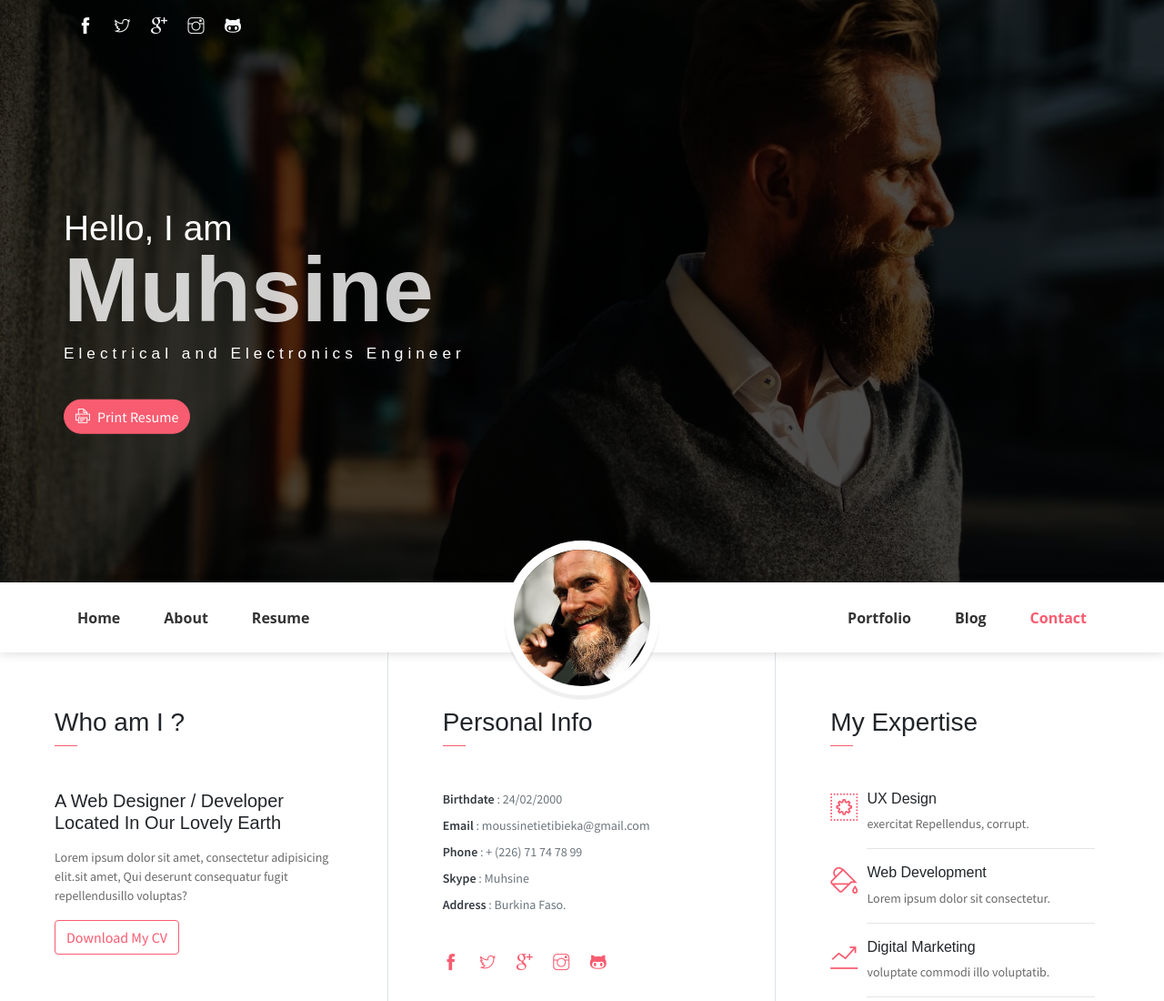
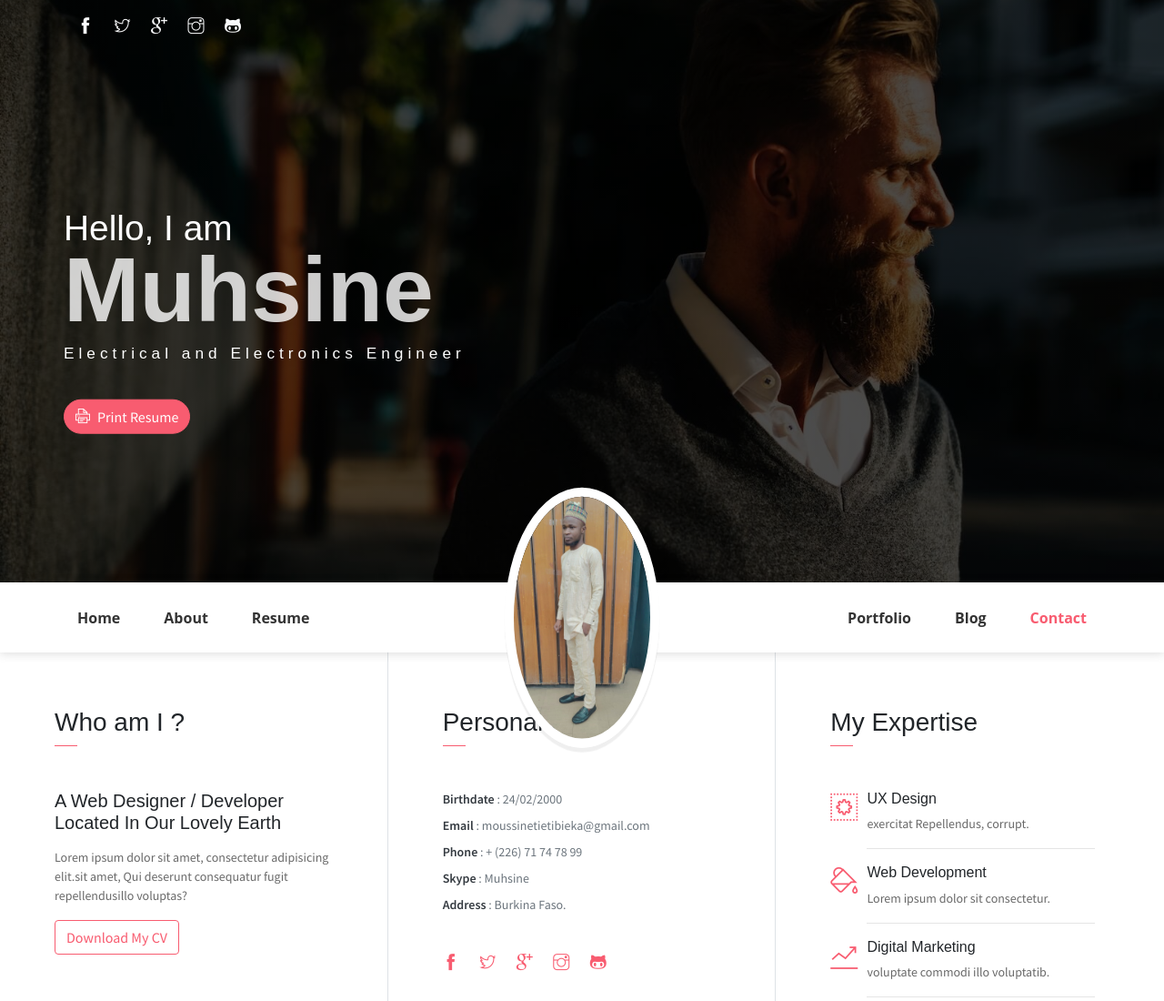
Before and after one commit to Muhsine562/muhsine562.github.io, a plain HTML site: page index.html in a window 1280 px wide. Shown: the top 1100 px of the page at 91% size. Drawn offline with Linux system fonts and the light colour scheme; some packages are replaced by stand-ins of ours; some icons are missing.

Commit message:
Updated avatar to 75d6e7b9-40e3-4df5-a719-5c53554b6336 in index.html
Signed-off-by: Muhsine <105424030+Muhsine562@users.noreply.github.com>

```diff
--- a/index.html
+++ b/index.html
@@ -70,7 +70,7 @@
 						</li>
 					</ul>
 					<ul class="navbar-nav brand">
-						<img src="assets/imgs/avatar.jpg" alt="" class="brand-img">
+						<img src="assets/imgs/75d6e7b9-40e3-4df5-a719-5c53554b6336.jpg" alt="" class="brand-img">
 						<li class="brand-txt">
 							<h5 class="brand-title">Muhsine</h5>
 							<div class="brand-subtitle">Electrical and Electronics Engineer</div>
```
